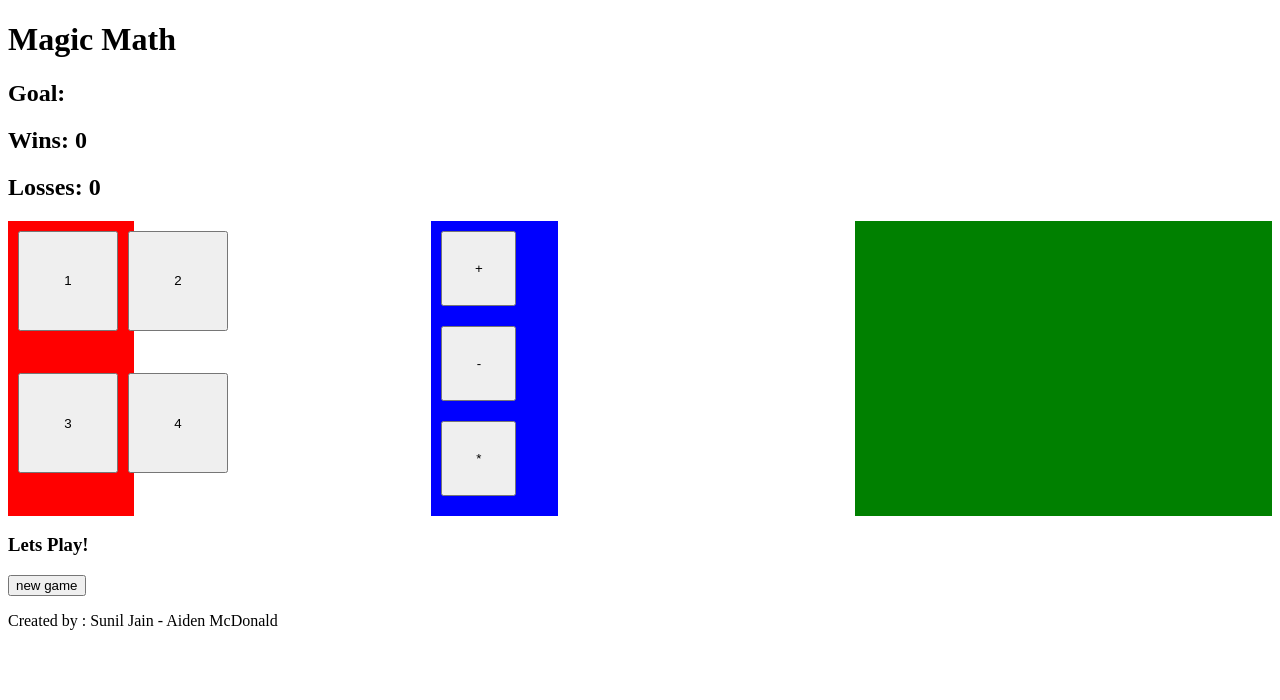
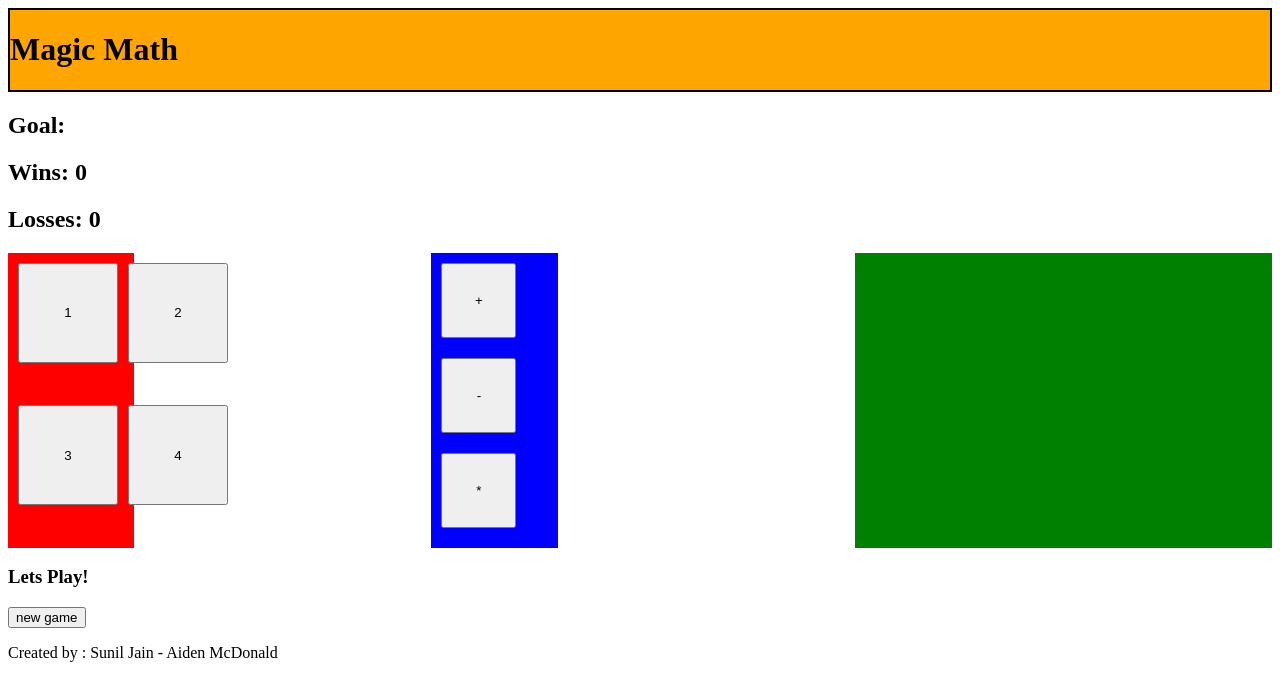
Before and after one commit to mcdonaid1379/assign5webDev, a plain HTML site: page index.html in a window 1280 px wide. Drawn offline with Linux system fonts and the light colour scheme.

Commit message:
added header css

```diff
--- a/styles.css
+++ b/styles.css
@@ -1,3 +1,8 @@
+header {
+    background-color: orange;
+    border: solid black 2px;
+}
+
 #general_container {
     display: flex;
     flex-wrap: nowrap;
```
